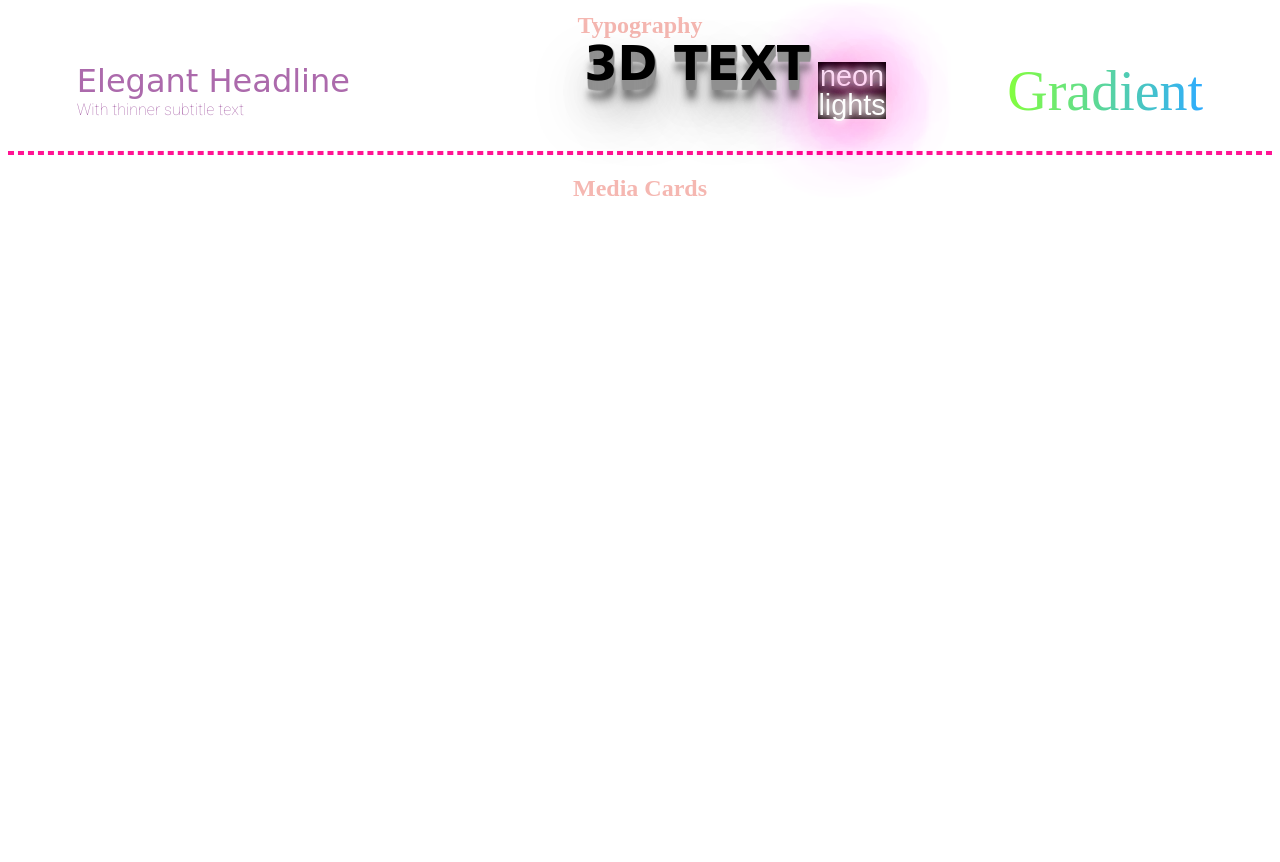
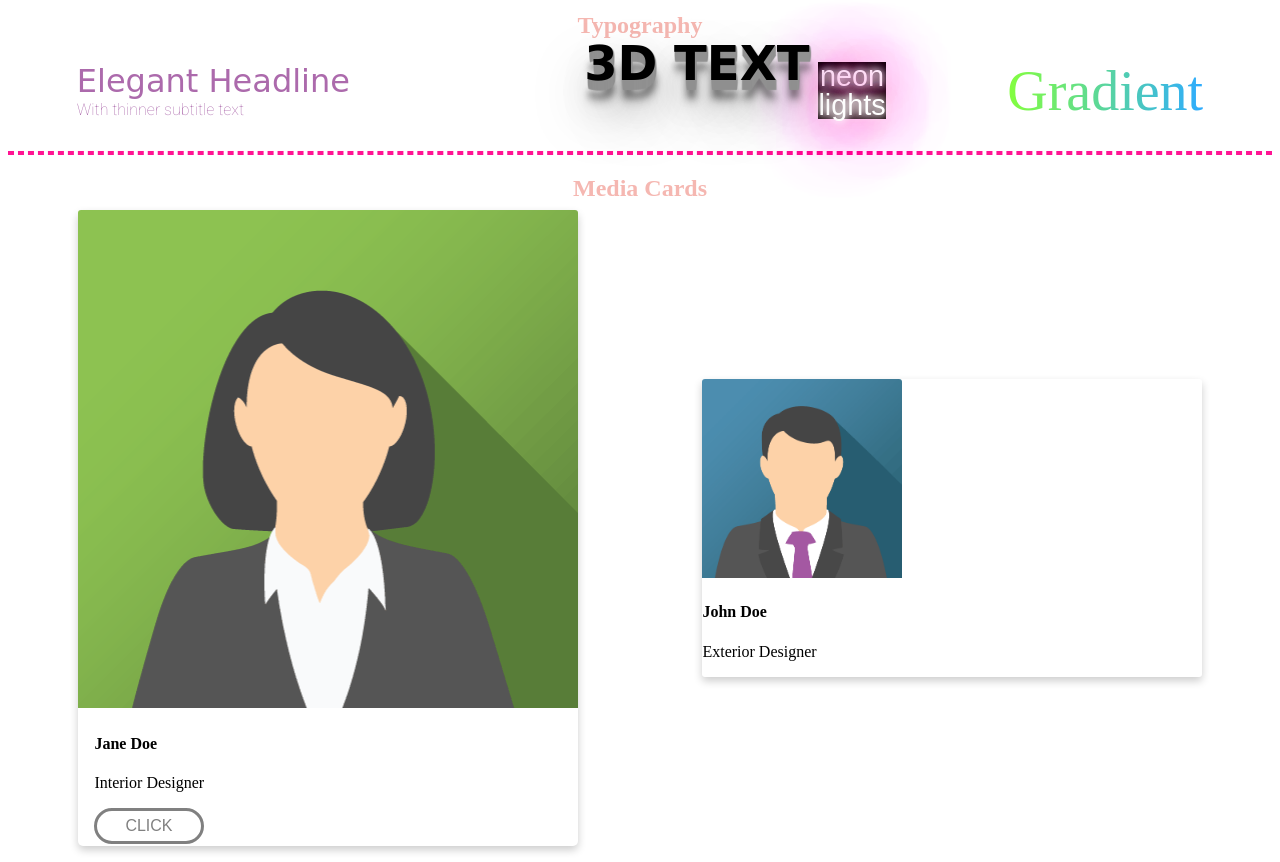
Before and after one commit to jereyes1/components-library, a plain HTML site: page index.html in a window 1280 px wide. Shown: the part 361-1223 px from the top of the page. Before the commit the page ends 800 px from the top, so only its background shows below. Drawn offline with Linux system fonts and the light colour scheme; a web font is replaced by a local one.

Commit message:
Media Cards
Media Cards in the page.

```diff
--- a/css/styles.css
+++ b/css/styles.css
@@ -209,3 +209,46 @@ div.button__pause {
   text-align: center;
   font-size: 7vmin;
 }
+
+.round-card {
+  box-shadow: 0 4px 8px 0 rgba(0,0,0,0.2);
+  transition: 0.3s;
+  width: 40%;
+  border-radius: 5px;
+}
+
+.round-card:hover {
+  box-shadow: 0 8px 16px 0 rgba(0,0,0,0.2);
+}
+
+img {
+  border-radius: 5px 5px 0 0;
+}
+
+.container_4 {
+  padding: 2px 16px;
+}
+
+.horizontal-card {
+  box-shadow: 0 4px 8px 0 rgba(0,0,0,0.2);
+  transition: 0.3s;
+  width: 40%;
+  border-radius: 3px;
+}
+
+.horizontal-card:hover {
+  box-shadow: 0 8px 16px 0 rgba(0,0,0,0.2);
+}
+
+img {
+  border-radius: 3px 3px 0 0;
+}
+
+.container_5 {
+  align-items: center;
+  display: flex;
+  list-style-type: none;
+  margin: 0;
+  padding: .50rem;
+  justify-content: space-around;
+}
--- a/index.html
+++ b/index.html
@@ -8,6 +8,7 @@
     <link rel="preconnect" href="https://fonts.gstatic.com" crossorigin>
     <link href="https://fonts.googleapis.com/css2?family=Roboto:wght@100&display=swap" rel="stylesheet">
     <link href='https://fonts.googleapis.com/css?family=Vibur:400' rel='stylesheet' type='text/css'>
+    <meta name="viewport" content="width=device-width, initial-scale=1">
   </head>
   <body>
     <header>
@@ -69,5 +70,20 @@
     </div>
     <hr>
     <h2>Media Cards</h2>
+    <div class="container_5">
+      <div class="round-card">
+        <img src="img/img_avatar2.png" alt="Avatar2" style="width:100%">
+        <div class="container_4">
+          <h4><b>Jane Doe</b></h4>
+          <p>Interior Designer</p>
+          <button class="hollow-click">CLICK</button>
+        </div>
+      </div>
+      <div class="horizontal-card">
+        <img src="img/img_avatar.png" alt="Avatar" style="width: 40%">
+          <h4>John Doe</h4>
+          <p>Exterior Designer</p>
+      </div>
+    </div>
   </body>
 </html>
```
Also changed, not shown: img/img_avatar.png (added), img/img_avatar2.png (added).
